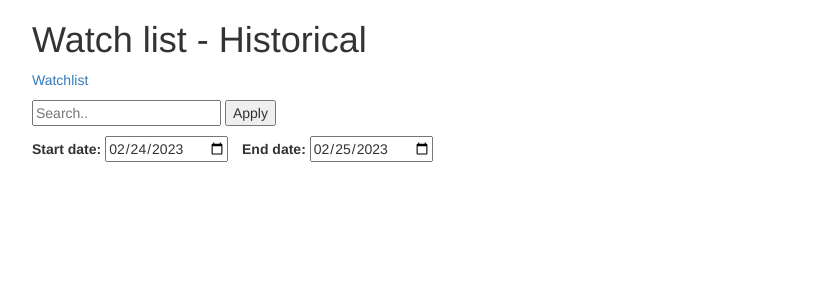
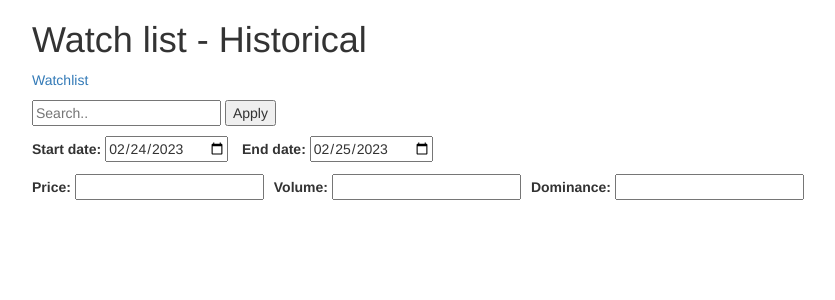
Before and after one commit to shakibfarzan/crypto-trade, a Django app: page /historical/ in a window 1280 px wide. Shown: the top 300 px of the page, without its empty margins (38-873 px from the left). Run offline with Django 3.2, Linux system fonts and the light colour scheme; the visitor is signed in with stand-in values (Sample User, id 1); data that the repository does not hold is empty; some libraries are stand-ins or nearby versions.

Commit message:
add filters to historical

```diff
--- a/app/templates/historical_page.html
+++ b/app/templates/historical_page.html
@@ -16,6 +16,23 @@
             <label for="end_date">End date:</label>
             <input type="date" name="end_date" id="end_date" value="{{ end_date|date:'Y-m-d' }}">
         </div>
+        <div class="filter">
+          <div style="margin-top: 1rem;">
+            <label for="price">Price:</label>
+            <input type="number" style="margin-right: 1rem;" id="price" name="price"
+            {% if price %} value="{{price}}" {% endif %}>
+          </div>
+          <div style="margin-top: 1rem;">
+            <label for="volume">Volume:</label>
+            <input type="number" style="margin-right: 1rem;" id="volume" name="volume"
+            {% if volume %} value="{{volume}}" {% endif %}>
+          </div>
+          <div style="margin-top: 1rem;">
+            <label for="dominance">Dominance:</label>
+            <input type="number" id="dominance" name="dominance"
+            {% if dominance %} value="{{dominance}}" {% endif %}>
+          </div>
+      </div>
       </form>
       {% if historical_list %}
       <ul style="margin-top: 1rem">
--- a/app/utils.py
+++ b/app/utils.py
@@ -138,7 +138,7 @@ def get_oi(symbol):
     return None
 
 
-def convert_historical_query(queryset: list([Historical])):
+def convert_historical_query(queryset: list([Historical]), price, volume, dominance):
   map = {}
   for item in queryset:
     map[item.symbol] = {
@@ -148,4 +148,16 @@ def convert_historical_query(queryset: list([Historical])):
       "Volume": map[item.symbol]["Volume"] - float(item.volume) if item.symbol in map else float(item.volume),
       "Dominance": map[item.symbol]["Dominance"] - float(item.dominance) if item.symbol in map else float(item.dominance)
     }
-  return list(map.values())
+  all = list(map.values())
+  filtered_data = []
+  for item in all:
+    conditions = []
+    if price != None and price != '':
+      conditions.append(float(price) <= item["Price"])
+    if volume != None and volume != '':
+      conditions.append(float(volume) <= item["Volume"])
+    if dominance != None and dominance != '':
+      conditions.append(float(dominance) <= item["Dominance"])
+    if condition_AND_list(conditions):
+      filtered_data.append(item)
+  return filtered_data
--- a/app/views.py
+++ b/app/views.py
@@ -49,6 +49,10 @@ class HistoricalView(MultipleObjectTemplateResponseMixin, View):
         search = request.GET.get('search')
         start_date_str = request.GET.get('start_date')
         end_date_str = request.GET.get('end_date')
+        price = request.GET.get('price', default=None)
+        volume = request.GET.get('volume', default=None)
+        dominance = request.GET.get('dominance', default=None)
+
         tz = pytz.timezone('UTC')
         yesterday = datetime.combine(date.today() - timedelta(days=1), datetime.min.time())
         today = datetime.combine(date.today(), datetime.min.time())
@@ -67,11 +71,14 @@ class HistoricalView(MultipleObjectTemplateResponseMixin, View):
         else:
             query = Historical.objects.all()
 
-        historical_list = convert_historical_query(list(query))
+        historical_list = convert_historical_query(list(query), price, volume, dominance)
         ctx = {
             'search': search,
             'start_date': start_date,
             'end_date': end_date,
             'historical_list': historical_list,
+            'price': price,
+            'volume': volume,
+            'dominance': dominance
         }
         return render(request, self.template_name, ctx)
--- a/home/templates/base_bootstrap.html
+++ b/home/templates/base_bootstrap.html
@@ -55,6 +55,23 @@ content="width=device-width, initial-scale=1, shrink-to-fit=no"
       #scroll-to-top:hover {
         background-color: #ccc;
       }
+      .filter {
+        display: flex;
+      }
+
+      /* For large screens (e.g. desktops) */
+      @media screen and (min-width: 768px) {
+        .filter {
+          flex-direction: row;
+        }
+      }
+
+      /* For small screens (e.g. mobile devices) */
+      @media screen and (max-width: 767px) {
+        .filter {
+          flex-direction: column;
+        }
+      }
 </style>
 <body>
 <div class="container">
```
